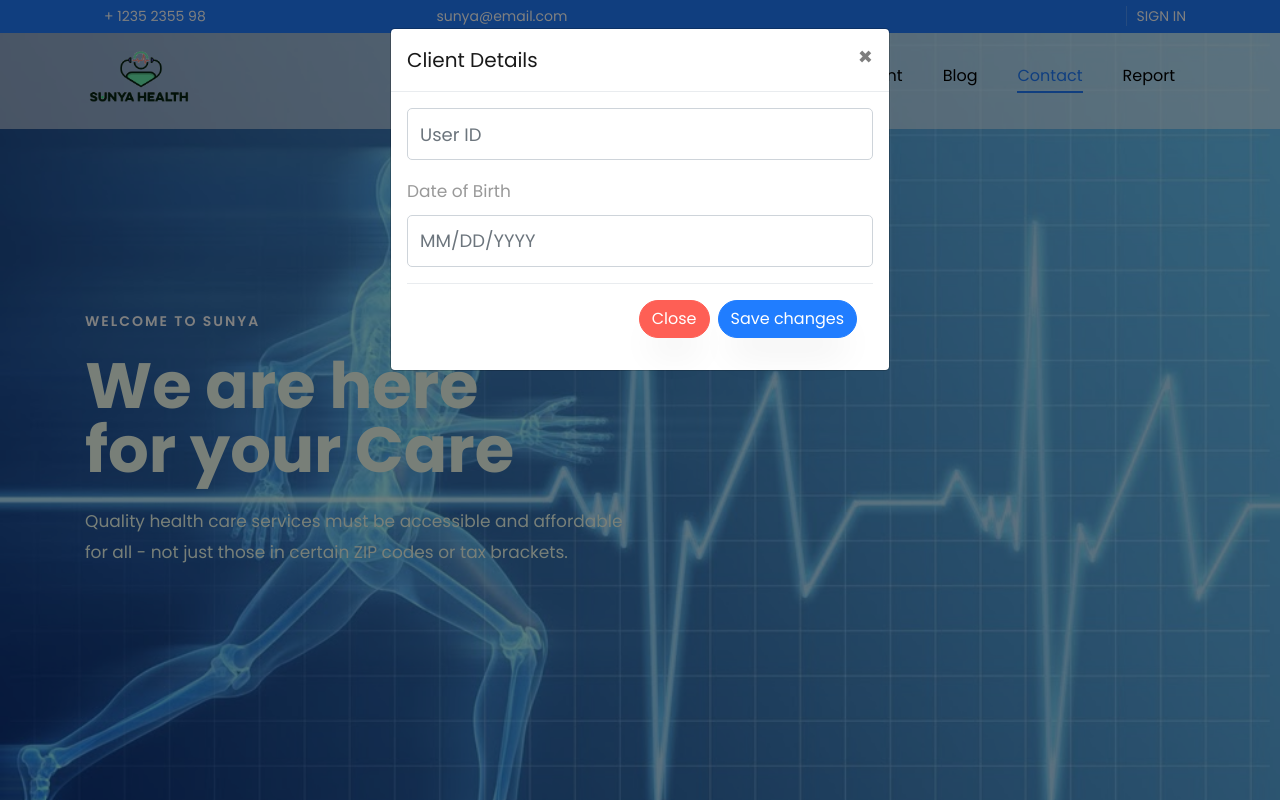
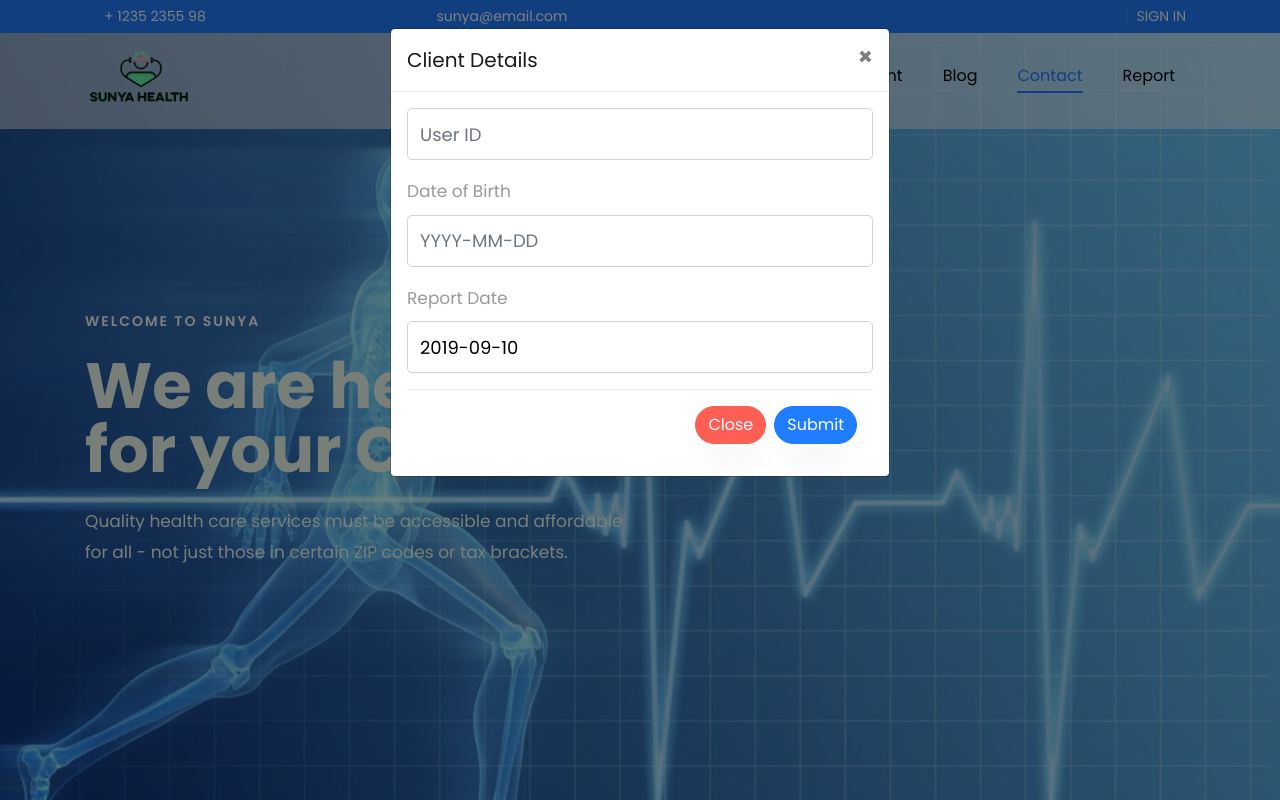
Before and after one commit to sunya-health/sunya, a Django app: page / in a window 1280 px wide, after a click on "Report". Run offline with Django 3.2, Linux system fonts and the light colour scheme; parts of the project's set-up code (start-up, migrations or seed data) failed here and were passed over; some libraries are stand-ins or nearby versions; some web fonts are replaced.

Commit message:
ui for user report done

```diff
--- a/sunya/main.py
+++ b/sunya/main.py
@@ -27,10 +27,13 @@ class ClientReports(View):
         return render(request, 'health/blog-single.html')
 
     def post(self, request):
-        user_id = request.POST.get('user_id')
-        print(user_id)
+        user_id = request.POST.get('userID')
+        dob = request.POST.get('dob')
+        report_date = request.POST.get('reportDate')
+        print("user_id: " + user_id)
+        print("dob: " + dob)
+        print("report_date: " + report_date)
 
-        # return render(request, 'health/blog-single.html')
         data = {
             'success': 1
         }
--- a/templates/health/index.html
+++ b/templates/health/index.html
@@ -23,9 +23,9 @@
     <link rel="stylesheet" href="{{ STATIC_URL }}/health/css/icomoon.css">
     <link rel="stylesheet" href="{{ STATIC_URL }}/health/css/style.css">
 
+    <link rel="stylesheet" href="http://code.jquery.com/ui/1.11.4/themes/smoothness/jquery-ui.css">
     <link rel="stylesheet" href="{{ STATIC_URL }}base/datatable/dataTables.bootstrap.min.css">
 
-    <link rel="stylesheet" href="http://code.jquery.com/ui/1.11.4/themes/smoothness/jquery-ui.css">
 
 </head>
 
@@ -100,19 +100,23 @@
                 </button>
             </div>
             <div class="modal-body">
-                <form id="clientDetailsForm">
+                <form id="clientDetailsForm" method="post">
                     {% csrf_token %}
                     <div class="form-group">
-                        <input name="userID" class="form-control" type="text" placeholder="User ID" required="required">
+                        <input id="userID" name="userID" class="form-control" type="text" placeholder="User ID" required="required">
                     </div>
                     <div class="form-group">
                         <label for="dob">Date of Birth</label>
-                        <input name=dob class="form-control" type="text" id="datepicker" placeholder="MM/DD/YYYY" required="required">
+                        <input name=dob class="form-control" type="text" id="dob" placeholder="YYYY-MM-DD" required="required">
                     </div>
-                     <div class="modal-footer">
-                            <button type="button" class="btn btn-secondary" data-dismiss="modal">Close</button>
-                            <button type="submit" class="btn btn-primary">Save changes</button>
-                        </div>
+                    <div class="form-group">
+                        <label for="reportDate">Report Date</label>
+                        <input name=reportDate class="form-control" type="text" id="reportDate" required="required">
+                    </div>
+                    <div class="modal-footer">
+                        <button type="button" class="btn btn-secondary closeModal" data-dismiss="modal">Close</button>
+                        <button type="submit" class="btn btn-primary">Submit</button>
+                    </div>
                 </form>
             </div>
         </div>
@@ -137,7 +141,7 @@
                             <div class="row">
                                 <div class="col-sm-12">
 
-                                    <input style="float: right" class="form-control" type="text" id="datepicker" placeholder="MM/DD/YYYY">
+                                    {#                                    <input style="float: right" class="form-control" type="text" id="datepicker" placeholder="MM/DD/YYYY">#}
 
                                     <table id="user_health" class="table table-striped table-bordered">
 
@@ -782,33 +786,70 @@
 <script src="{{ STATIC_URL }}/health/js/jquery.animateNumber.min.js"></script>
 <script src="{{ STATIC_URL }}/health/js/scrollax.min.js"></script>
 
+<script src="{{ STATIC_URL }}/health/js/main.js"></script>
+<script src="http://code.jquery.com/ui/1.11.4/jquery-ui.js"></script>
+
+
 {#<script src="https://maps.googleapis.com/maps/api/js?key=AIzaSyBVWaKrjvy3MaE7SQ74_uJiULgl1JY0H2s&sensor=false"></script>#}
 {#<script src="{{ STATIC_URL }}/health/js/google-map.js"></script>#}
-<script src="{{ STATIC_URL }}/health/js/main.js"></script>
 
 <script type="text/javascript" src="{{ STATIC_URL }}base/datatable/jquery.dataTables.min.js"></script>
 <script type="text/javascript" src="{{ STATIC_URL }}base/datatable/dataTables.bootstrap.min.js"></script>
 
-<script src="http://code.jquery.com/jquery-1.10.2.js"></script>
-<script src="http://code.jquery.com/ui/1.11.4/jquery-ui.js"></script>
+<script>
+
+    $(function() {
+
+        $(document).ready(function () {
+            $('#dob').datepicker({
+                date: new Date(),
+                dateFormat: 'yy-mm-dd'
+            });
+        });
+
+        let today = new Date().toISOString().substr(0, 10);
+        document.querySelector("#reportDate").value = today;
+
+        $(document).ready(function () {
+            $('#reportDate').datepicker({
+                date: new Date(),
+                dateFormat: 'yy-mm-dd'
+            });
+        });
+
+    });
 
 
-<script>
-    $(function() {
-        $("#datepicker").datepicker().on('change', function() {
-            // select on change
-            let date = $("#datepicker").datepicker("getDate");
-            console.log($.datepicker.formatDate("dd-mm-yy", date));
+    $(document).ready(function(){
+
+        $("#clientDetails").on("hidden.bs.modal", function () {
+            document.getElementById("clientDetailsForm").reset();
+            let today = new Date().toISOString().substr(0, 10);
+            document.querySelector("#reportDate").value = today;
+        });
+
+
+        $("#clientDetailsForm").submit(function(evt){
+            evt.preventDefault();
+
+            $.ajax({
+                type: "POST",
+                dataType: "json",
+                url: "{% url 'client_report' %}",
+                data : $("#clientDetailsForm").serialize(),
+                success: function(data){
+                    if(data.success){
+                        $('#healthModal').modal('show');
+                    }else{
+                        console.log("not success")
+                    }
+                },
+                error: function(xhr, desc, err){
+                    console.log(err);
+                }
+            });
         });
     });
-
-{% comment %}    //trigger when form is submitted
-    $("#clientDetailsForm").submit(function(e){
-        e.preventDefault();
-        this.submit();
-        $('#healthModal').modal('show');
-    });{% endcomment %}
-
 </script>
 
 </body>
```
Also changed, not shown: templates/health/dashboard.html (+31 -0 lines).
